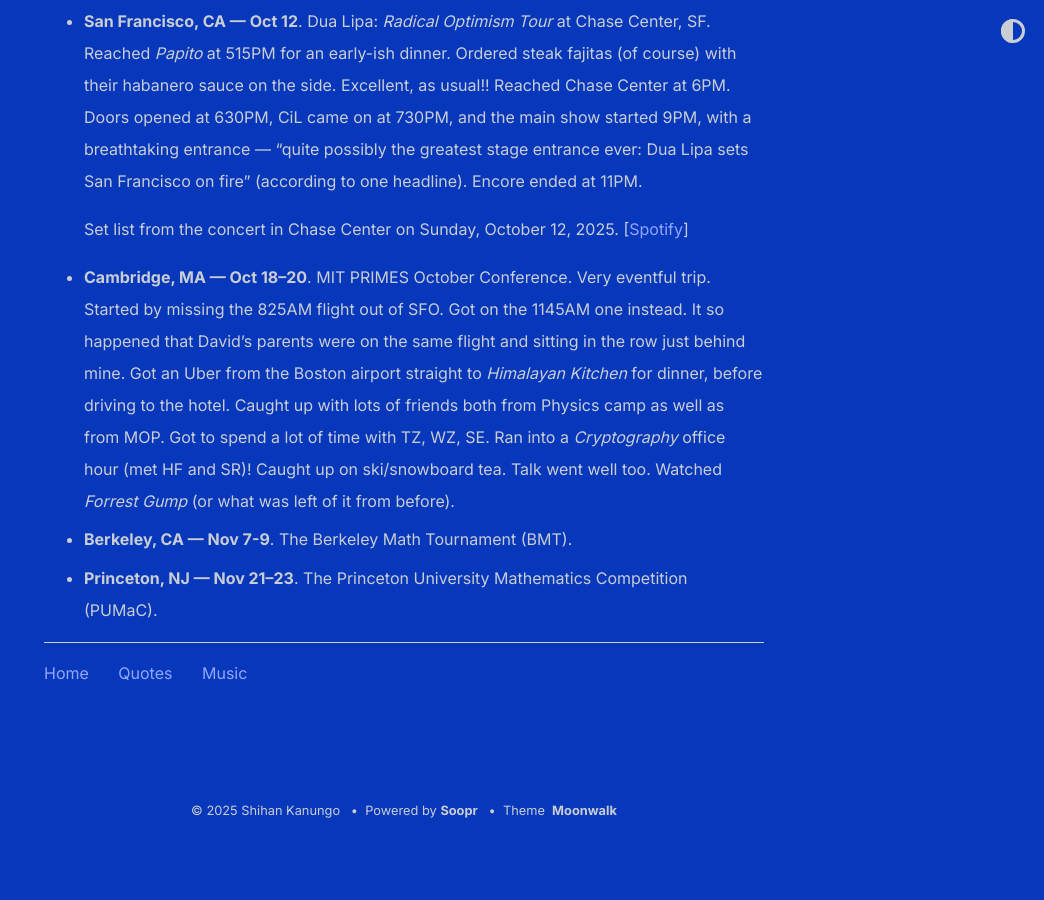
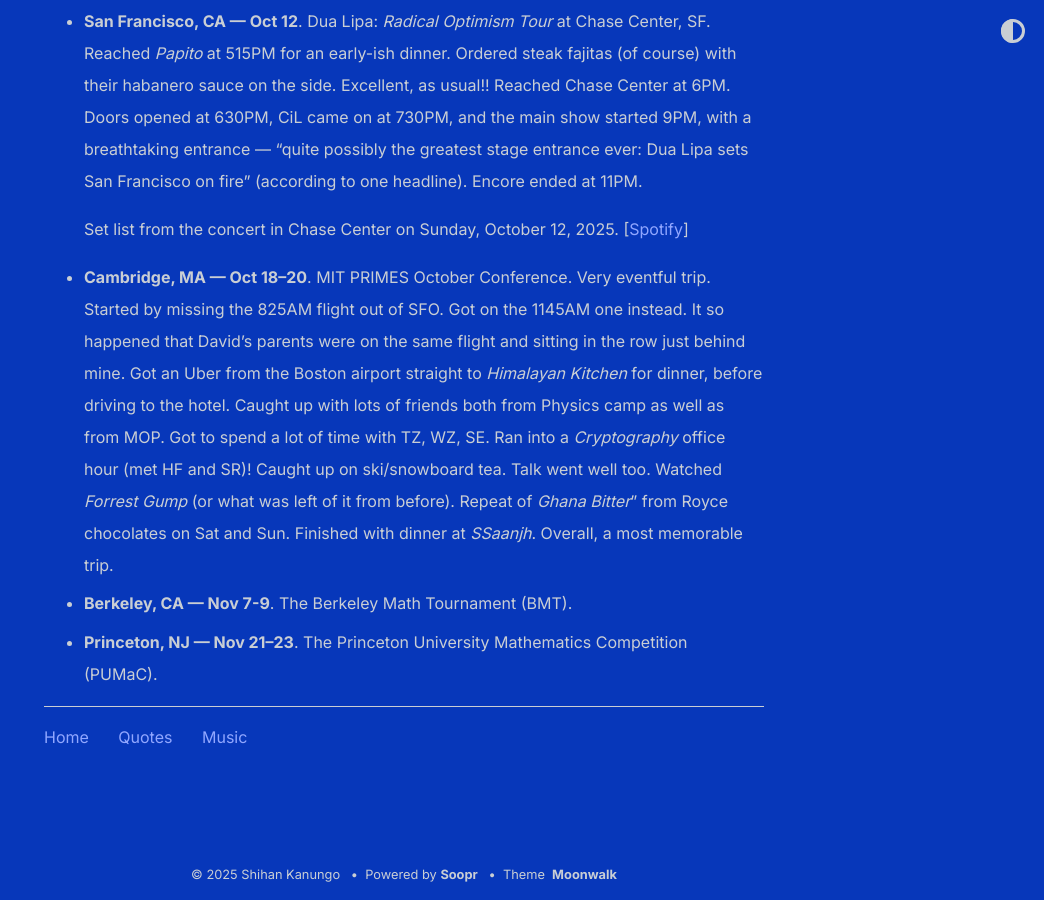
Before and after one commit to shihankanungo/shihankanungo.github.io, a Jekyll site: the page built from travel.md, in a window 1280 px wide and 900 px high, scrolled down 2706 px. Shown: the whole window, without its empty margins (236-1280 px from the left). Built offline with Jekyll 4.4.1, drawn with Linux system fonts in a browser that asks for light colours; before the commit the page ends 3542 px from its top, so only the background shows below that.

Commit message:
Update travel.md

```diff
--- a/travel.md
+++ b/travel.md
@@ -27,6 +27,6 @@
   <small><b>Act I</b> &mdash; Training Season &#8226; End of an Era &#8226; Break My Heart &#8226; One Kiss <br> <b>Act II</b> &mdash; Whatcha Doing &#8226; Levitating &#8226; These Walls &#8226; Wake Me Up When September Ends (Green Day cover) &#8226; Maria <br> <b>Act III</b> &mdash; Physical &#8226; Electricity &#8226; Hallucinate &#8226; Illusion <br> <b>Act IV</b> &mdash; Falling Forever &#8226; Happy for You &#8226; Love Again &#8226; Anything for Love &#8226; Be the One <br> <b>Encore</b> &mdash; New Rules &#8226; Dance the Night &#8226; Don't Start Now &#8226; Houdini</small><br>
 </details></li></ul>
 
-- **Cambridge, MA --- Oct 18--20**. MIT PRIMES October Conference. Very eventful trip. Started by missing the 825AM flight out of SFO. Got on the 1145AM one instead. It so happened that David's parents were on the same flight and sitting in the row just behind mine. Got an Uber from the Boston airport straight to *Himalayan Kitchen* for dinner, before driving to the hotel. Caught up with lots of friends both from Physics camp as well as from MOP. Got to spend a lot of time with TZ, WZ, SE. Ran into a *Cryptography* office hour (met HF and SR)! Caught up on ski/snowboard tea. Talk went well too. Watched *Forrest Gump* (or what was left of it from before).
+- **Cambridge, MA --- Oct 18--20**. MIT PRIMES October Conference. Very eventful trip. Started by missing the 825AM flight out of SFO. Got on the 1145AM one instead. It so happened that David's parents were on the same flight and sitting in the row just behind mine. Got an Uber from the Boston airport straight to *Himalayan Kitchen* for dinner, before driving to the hotel. Caught up with lots of friends both from Physics camp as well as from MOP. Got to spend a lot of time with TZ, WZ, SE. Ran into a *Cryptography* office hour (met HF and SR)! Caught up on ski/snowboard tea. Talk went well too. Watched *Forrest Gump* (or what was left of it from before). Repeat of *Ghana Bitter*" from Royce chocolates on Sat and Sun. Finished with dinner at *SSaanjh*. Overall, a most memorable trip.
 - **Berkeley, CA --- Nov 7-9**. The Berkeley Math Tournament (BMT).
 - **Princeton, NJ --- Nov 21--23**. The Princeton University Mathematics Competition (PUMaC).
```
